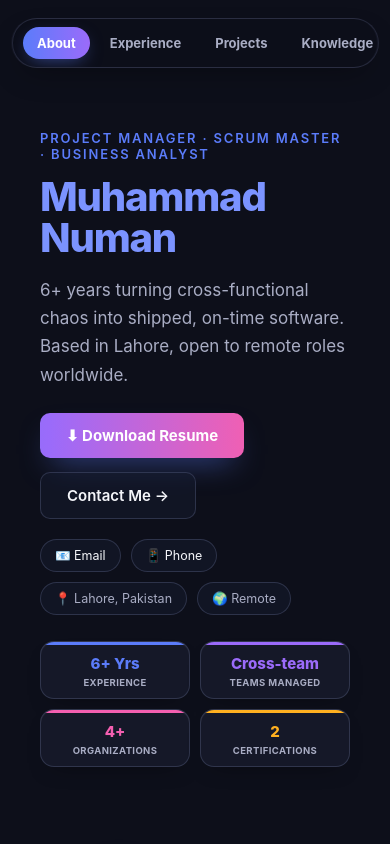
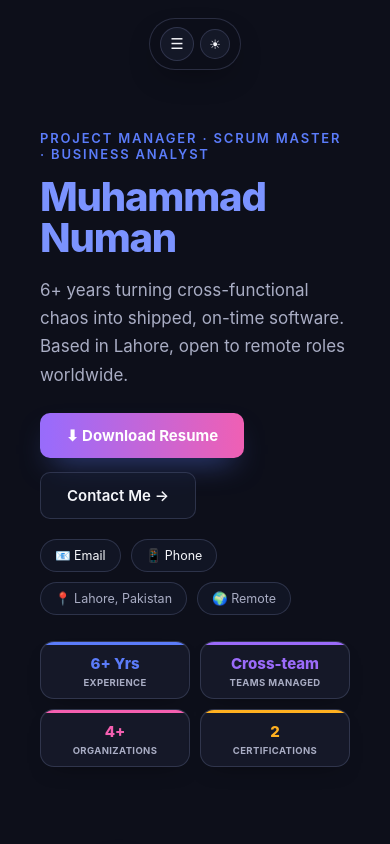
Before and after one commit to noman429/Claude, a React (Vite) app: page / in a window 390 px wide. Shown: the top 844 px of the page. Built offline with nearby package versions, Linux system fonts and the light colour scheme.

Commit message:
Fix mobile nav overflow, add category dropdown, fix project card peek carousel

```diff
--- a/src/index.css
+++ b/src/index.css
@@ -105,6 +105,39 @@ input::placeholder { color: #8b8fa8; }
 .nav-link:hover { color: #5b7cfa !important; background: rgba(91, 124, 250, 0.12) !important; }
 .nav-link.active { box-shadow: 0 6px 18px -6px rgba(91, 124, 250, 0.55); }
 
+.site-nav { overflow-x: auto; }
+.nav-links { display: flex; align-items: center; gap: 6px; }
+.nav-burger { display: none; align-items: center; justify-content: center; }
+/* Below 640px the full pill row no longer fits without horizontal
+   scrolling, which reads as a broken/cut-off nav rather than a real mobile
+   menu — collapse it behind a hamburger button instead. */
+@media (max-width: 639px) {
+  .nav-links { display: none; }
+  .nav-burger { display: flex; }
+  /* `overflow-x: auto` with `overflow-y` left at its default implicitly
+     computes overflow-y as `auto` too (CSS overflow spec), clipping the
+     absolutely-positioned dropdown menu that extends below the pill. */
+  .site-nav { overflow-x: visible; }
+}
+/* A shared `.modal-pop` animation would work here too, but its keyframes
+   only set scale/translateY — animating `transform` replaces the whole
+   property, so it would wipe out the static translateX(-50%) needed to
+   center this menu under the nav pill. Fold the translate into this
+   keyframe's own from/to states instead. */
+@keyframes navMenuPop { from { opacity: 0; transform: translateX(-50%) scale(0.96) translateY(6px); } to { opacity: 1; transform: translateX(-50%) scale(1) translateY(0); } }
+.nav-mobile-menu {
+  position: absolute; top: calc(100% + 10px); left: 50%;
+  display: flex; flex-direction: column; gap: 4px; padding: 10px; border-radius: 16px; min-width: 200px;
+  box-shadow: 0 20px 44px -14px rgba(0, 0, 0, 0.45); backdrop-filter: blur(14px); z-index: 60;
+  animation: navMenuPop 0.22s cubic-bezier(.4,0,.2,1) both;
+}
+.nav-mobile-link {
+  padding: 10px 16px; border-radius: 10px; font-size: 14px; font-weight: 700; text-align: left;
+  transition: color 0.2s ease, background 0.2s ease;
+}
+.nav-mobile-link:hover { color: #5b7cfa !important; background: rgba(91, 124, 250, 0.12) !important; }
+.nav-burger:focus-visible, .nav-mobile-link:focus-visible { outline: 2px solid #5b7cfa; outline-offset: 2px; }
+
 .icon-pop { transition: transform 0.25s ease, color 0.25s ease; display: inline-block; }
 .card:hover .icon-pop, .kpi-card:hover .icon-pop { transform: scale(1.18); }
 
@@ -139,17 +172,33 @@ mark { background: rgba(255, 176, 32, 0.32); color: inherit; border-radius: 3px;
 
 .proj-track { display: flex; align-items: stretch; gap: 20px; overflow-x: auto; scroll-snap-type: x mandatory; scrollbar-width: none; padding: 16px 0 4px; margin-top: -16px; }
 .proj-track::-webkit-scrollbar { display: none; }
-.proj-card { flex: 0 0 calc(100% - 0px); scroll-snap-align: start; }
+.proj-card { flex: 0 0 calc(85% - 10px); scroll-snap-align: start; }
 @media (min-width: 640px) { .proj-card { flex: 0 0 calc(50% - 10px); } }
 @media (min-width: 1024px) { .proj-card { flex: 0 0 calc(50% - 10px); } }
 @media (min-width: 1440px) { .proj-card { flex: 0 0 calc(33.333% - 14px); } }
 .proj-summary { display: -webkit-box; -webkit-line-clamp: 4; -webkit-box-orient: vertical; overflow: hidden; }
+/* On mobile only one card is visible at a time (peeking the next card's
+   edge to hint it's swipeable), so there's no visual row to keep aligned —
+   `stretch` was instead matching every card's height to the tallest one in
+   the whole 20-project list, producing a mostly-empty, oversized card. */
+@media (max-width: 639px) {
+  .proj-track { align-items: flex-start; }
+}
 
 .carousel-arrow { position: absolute; top: 50%; transform: translateY(-50%); width: 40px; height: 40px; border-radius: 50%; cursor: pointer; font-size: 20px; line-height: 1; z-index: 5; opacity: 0; transition: opacity 0.25s ease, transform 0.2s ease; backdrop-filter: blur(8px); }
 #proj-carousel-wrap:hover .carousel-arrow { opacity: 1; }
 .carousel-arrow:hover { transform: translateY(-50%) scale(1.08); }
 .carousel-arrow-left { left: 0; }
 .carousel-arrow-right { right: 0; }
+
+.category-pills { display: contents; }
+.category-select { display: none; }
+/* All category pills wrapping onto several rows eats a lot of vertical
+   space on a phone; a single dropdown covers the same choice compactly. */
+@media (max-width: 639px) {
+  .category-pills { display: none; }
+  .category-select { display: block; width: 100%; }
+}
 
 /* Contact section
    -------------------------------------------------------------------- */
--- a/src/sections/Nav.tsx
+++ b/src/sections/Nav.tsx
@@ -1,3 +1,4 @@
+import { useState } from 'react';
 import type { Theme } from '../data/theme';
 
 const NAV_SECTIONS = ['about', 'experience', 'projects', 'practices', 'docs', 'tools', 'contact'] as const;
@@ -17,13 +18,16 @@ export default function Nav({
   themeName: 'dark' | 'light';
   onToggleTheme: () => void;
 }) {
+  const [menuOpen, setMenuOpen] = useState(false);
+
   return (
-    <nav style={{
+    <nav className="site-nav" style={{
       position: 'fixed', top: navVisible ? '18px' : '-70px', left: '50%', transform: 'translateX(-50%)',
       zIndex: 50, display: 'flex', alignItems: 'center', gap: 6, padding: '8px 10px',
       background: theme.navBg, border: `1px solid ${theme.cardBorder}`, borderRadius: 999,
-      boxShadow: '0 12px 30px -10px rgba(0,0,0,0.35)', transition: 'top .35s ease', maxWidth: '94vw', overflowX: 'auto',
+      boxShadow: '0 12px 30px -10px rgba(0,0,0,0.35)', transition: 'top .35s ease', maxWidth: '94vw',
     }}>
+      <div className="nav-links">
         {NAV_SECTIONS.map((id) => {
           const active = activeSection === id;
           return (
@@ -41,8 +45,24 @@ export default function Nav({
             </a>
           );
         })}
+      </div>
+
+      <button
+        className="nav-burger"
+        onClick={() => setMenuOpen((v) => !v)}
+        aria-label={menuOpen ? 'Close navigation menu' : 'Open navigation menu'}
+        aria-expanded={menuOpen}
+        style={{
+          width: 34, height: 34, flexShrink: 0, borderRadius: '50%', border: `1px solid ${theme.cardBorder}`,
+          background: theme.card, color: theme.text, cursor: 'pointer', fontSize: 15,
+        }}
+      >
+        {menuOpen ? '✕' : '☰'}
+      </button>
+
       <button
         onClick={onToggleTheme}
+        aria-label={themeName === 'dark' ? 'Switch to light theme' : 'Switch to dark theme'}
         style={{
           width: 30, height: 30, flexShrink: 0, borderRadius: '50%', border: `1px solid ${theme.cardBorder}`,
           background: theme.card, color: theme.text, cursor: 'pointer', fontSize: 13,
@@ -50,6 +70,28 @@ export default function Nav({
       >
         {themeName === 'dark' ? '☀' : '☽'}
       </button>
+
+      {menuOpen && (
+        <div className="nav-mobile-menu" style={{ background: theme.navBg, border: `1px solid ${theme.cardBorder}` }}>
+          {NAV_SECTIONS.map((id) => {
+            const active = activeSection === id;
+            return (
+              <a
+                key={id}
+                href={`#${id}`}
+                onClick={() => setMenuOpen(false)}
+                className={`nav-mobile-link${active ? ' active' : ''}`}
+                style={{
+                  color: active ? '#ffffff' : theme.text,
+                  background: active ? 'linear-gradient(90deg,#5b7cfa,#9b6bfa)' : 'transparent',
+                }}
+              >
+                {NAV_LABELS[id]}
+              </a>
+            );
+          })}
+        </div>
+      )}
     </nav>
   );
 }
--- a/src/sections/Projects.tsx
+++ b/src/sections/Projects.tsx
@@ -134,6 +134,7 @@ export default function Projects({ theme }: { theme: Theme }) {
           <option value="recent">Sort: Most recent</option>
           <option value="az">Sort: A–Z</option>
         </select>
+        <div className="category-pills">
           {categories.map((c) => (
             <button
               key={c}
@@ -147,6 +148,18 @@ export default function Projects({ theme }: { theme: Theme }) {
               {c}
             </button>
           ))}
+        </div>
+        <select
+          className="category-select"
+          value={category}
+          onChange={(e) => setCategory(e.target.value)}
+          aria-label="Filter projects by category"
+          style={{ padding: '11px 16px', borderRadius: 10, border: `1px solid ${theme.cardBorder}`, background: theme.card, color: theme.text, fontSize: 14 }}
+        >
+          {categories.map((c) => (
+            <option key={c} value={c}>{c === 'All' ? 'Category: All' : c}</option>
+          ))}
+        </select>
       </div>
 
       <div id="proj-carousel-wrap" ref={wrapRef} style={{ position: 'relative', marginTop: 28, padding: '6px 44px 0', overflow: 'visible' }}>
```
Lines whose indentation alone changed are shown as unchanged.
